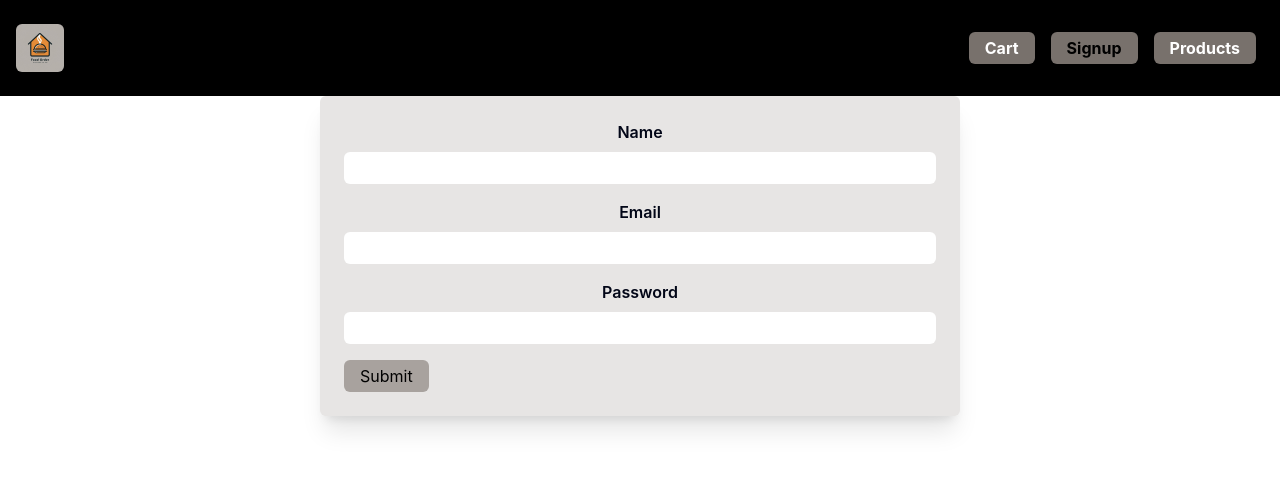
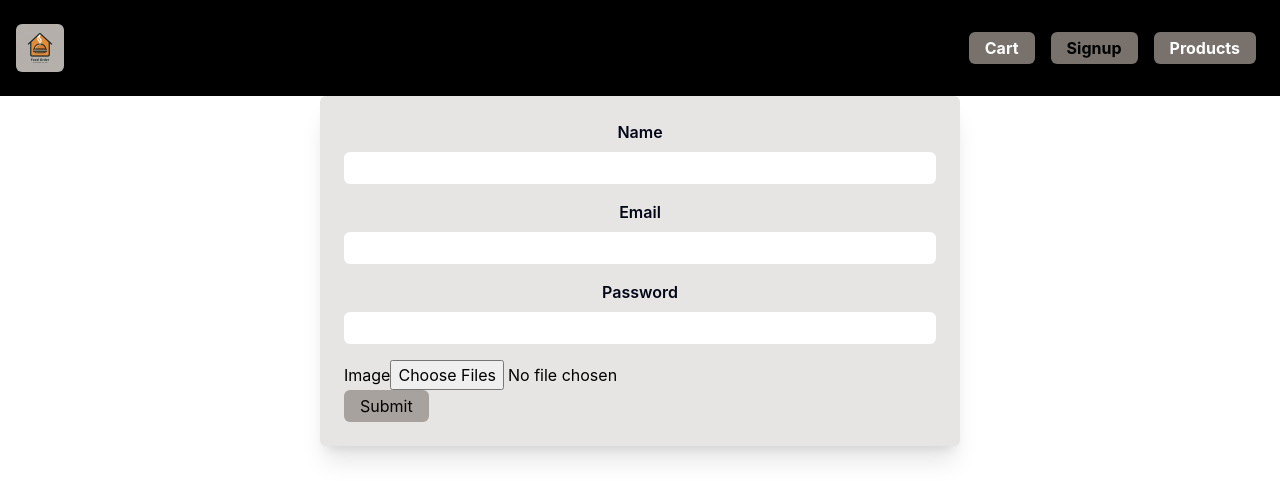
Before and after one commit to bankmanage50665/fullStackEcommerce, a React (Create React App) app in the folder my-app/: page /signup in a window 1280 px wide. Shown: the top 500 px of the page. Built offline with nearby package versions, Linux system fonts and the light colour scheme.

Commit message:
Added img upload

```diff
--- a/my-app/src/components/Signup.jsx
+++ b/my-app/src/components/Signup.jsx
@@ -1,11 +1,18 @@
 import { Form, json, useNavigate, useNavigation } from "react-router-dom";
 import useHttpHooks from "../hooks/useHttpHook";
+import ImageUpload from "../shared/ImageUpload";
+import { useState } from "react";
 
 export default function Signup() {
+  const [files, setFiles] = useState(null);
   const navigation = useNavigation();
   const isSubmiting = navigation.state === "submitting";
   const navigate = useNavigate();
   const { sendRequest } = useHttpHooks();
+  function handleGetFiles(files) {
+    setFiles(files);
+  }
+
   const submitForm = async (e) => {
     e.preventDefault();
     const formData = new FormData(e.target);
@@ -25,7 +32,7 @@ export default function Signup() {
       navigate("/login");
     } catch (err) {}
   };
-
+  console.log(files);
   return (
     <>
       <Form
@@ -74,6 +81,7 @@ export default function Signup() {
             className="block items-center w-full rounded-md p-1 mb-4 focus:border-indigo-500"
           />
         </div>
+        <ImageUpload onChangeImages={handleGetFiles} />
         <div>
           <button
             disabled={isSubmiting}
--- /dev/null
+++ b/my-app/src/shared/ImageUpload.jsx
@@ -0,0 +1,44 @@
+import { useRef, useState } from "react";
+
+export default function ImageUpload({ onChangeImages }) {
+  const [files, setFiles] = useState([]);
+  const [previewUrl, setPreviewUrl] = useState();
+  const imgRef = useRef();
+
+  function handleOnChange(e) {
+    const files = Array.from(e.target.files);
+    setFiles(files);
+    const previewUrl = files.map((file) => URL.createObjectURL(file));
+    setPreviewUrl(previewUrl);
+    onChangeImages(files);
+  }
+
+  return (
+    <>
+      <div>
+        <label htmlFor="image">Image</label>
+        <input
+          type="file"
+          id="image"
+          name="image"
+          accept="image/*"
+          ref={imgRef}
+          multiple
+          onChange={handleOnChange}
+        />
+      </div>
+      <div>
+        {previewUrl &&
+          previewUrl.length > 0 &&
+          previewUrl.map((url, index) => (
+            <img
+              src={url}
+              key={index}
+              alt="Preview img"
+              className="w-40 h-40 object-cover flex flex-row"
+            />
+          ))}
+      </div>
+    </>
+  );
+}
```
